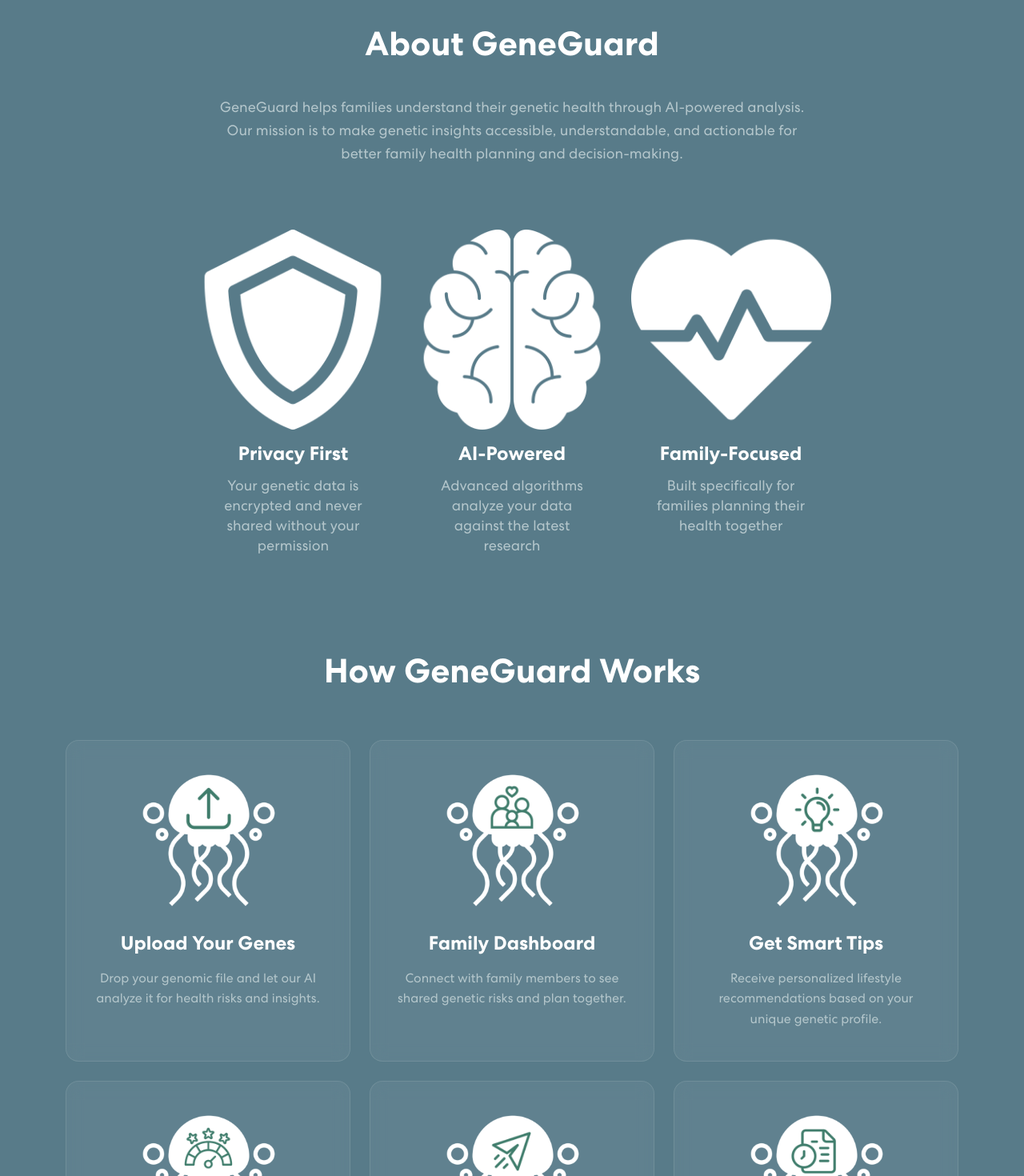
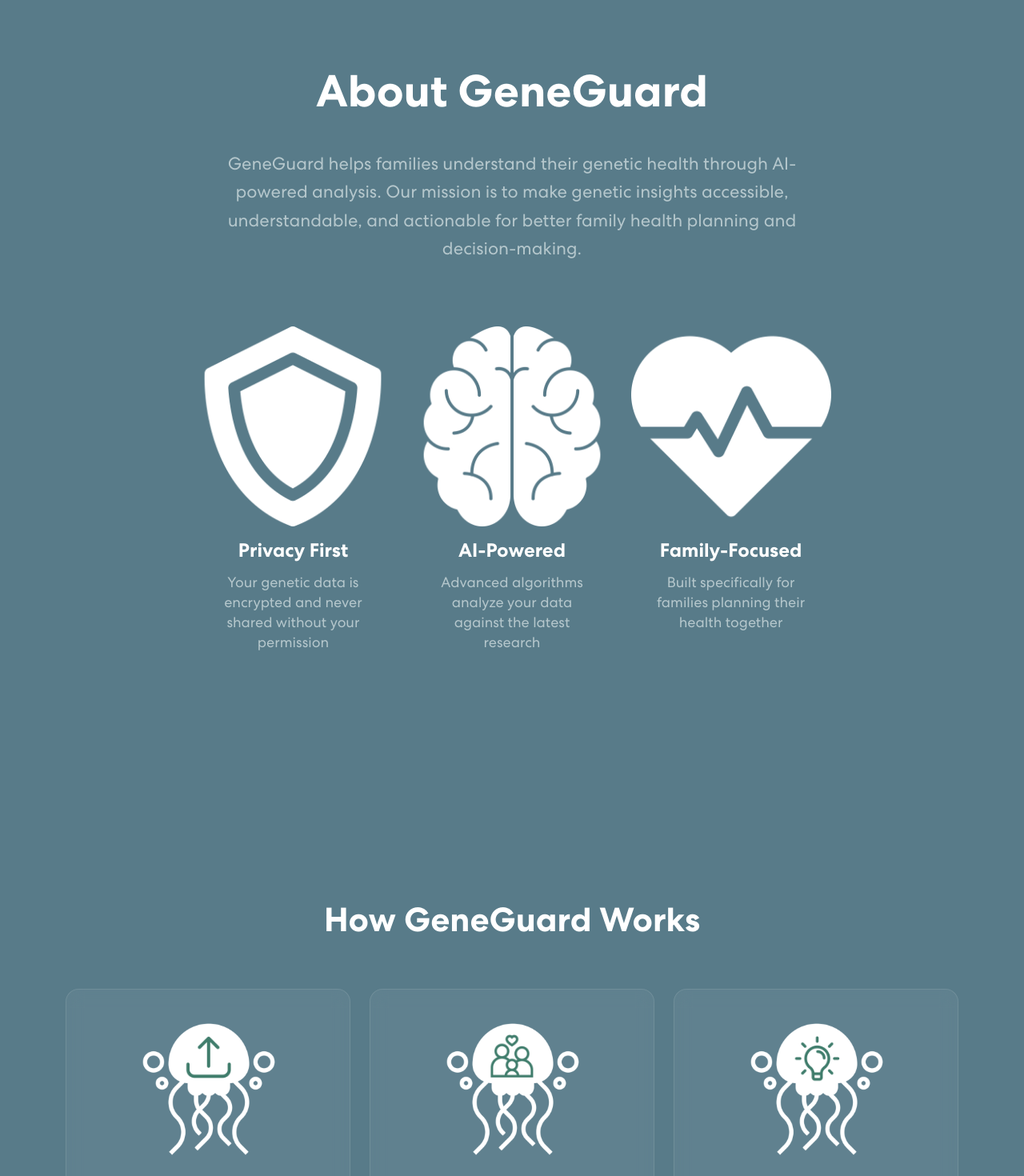
Before and after one commit to yeedaKing/GeneGuard, a React (Create React App) app: page / in a window 1280 px wide. Shown: the part 1160-2630 px from the top of the page at 80% size. Built offline with nearby package versions, Linux system fonts and the light colour scheme; no server answers.

Commit message:
added motion

```diff
--- a/package.json
+++ b/package.json
@@ -12,7 +12,7 @@
     "@testing-library/user-event": "^13.5.0",
     "bootstrap": "^5.2.3",
     "firebase": "^10.14.1",
-    "framer-motion": "^10.16.4",
+    "framer-motion": "^10.18.0",
     "react": "^18.2.0",
     "react-bootstrap": "^2.7.0",
     "react-bootstrap-icons": "^1.10.2",
--- a/src/App.css
+++ b/src/App.css
@@ -41,7 +41,7 @@ body {
   font-weight: 400;
   overflow-x: hidden;
   position: relative;
-  background-color: var(--color-dark-blue) !important;
+  background-color: var(--color-blue-gray) !important;
   color: #fff !important;
   font-family: 'Centra', sans-serif !important;
 }
@@ -591,7 +591,7 @@ nav.navbar .navbar-nav a.nav-link.navbar-link.active {
 
 /* Features Section */
 .features {
-  padding-bottom: 100px;
+  padding: 150px 0 120px;
   background: var(--color-blue-gray);
 }
 
@@ -1360,7 +1360,7 @@ nav.navbar .navbar-nav a.nav-link.navbar-link.active {
 
 /* About Section */
 .about-section {
-  padding: 100px 0 0px;
+  padding: 150px 0 120px;
   background: var(--color-blue-gray);
 }
 
@@ -1385,7 +1385,7 @@ nav.navbar .navbar-nav a.nav-link.navbar-link.active {
 .section-title {
   color: #fff;
   margin-bottom: 40px;
-  font-size: 42px;
+  font-size: 56px;
   font-weight: 700;
 }
 
@@ -1398,7 +1398,7 @@ nav.navbar .navbar-nav a.nav-link.navbar-link.active {
 
 .section-description {
   color: var(--color-light-gray);
-  font-size: 18px;
+  font-size: 22px;
   line-height: 1.6;
   margin-bottom: 32px;
 }
@@ -1433,7 +1433,7 @@ nav.navbar .navbar-nav a.nav-link.navbar-link.active {
 
 /* Process Section */
 .process-section {
-  padding: 100px 0;
+  padding: 150px 0 120px;
   background: var(--color-teal);
 }
 
@@ -1476,6 +1476,7 @@ nav.navbar .navbar-nav a.nav-link.navbar-link.active {
 .pricing-intro {
   max-width: 600px;
   margin: 0 auto 60px;
+  font-size: 22px;
 }
 
 .pricing-card {
--- a/src/pages/HomePage.js
+++ b/src/pages/HomePage.js
@@ -1,5 +1,6 @@
 import { Container, Row, Col } from "react-bootstrap";
 import { Link } from "react-router-dom";
+import { motion } from "framer-motion";
 import uploadImg from "../assets/img/upload.png";
 import familyImg from "../assets/img/family.png";
 import tipsImg from "../assets/img/tips.png";
@@ -54,6 +55,25 @@ export const HomePage = () => {
         }
     };
 
+    const fadeInUp = {
+        hidden: { opacity: 0, y: 60 },
+        visible: {
+            opacity: 1,
+            y: 0,
+            transition: { duration: 0.6, ease: "easeOut" }
+        }
+    };
+
+    const staggerContainer = {
+        hidden: { opacity: 0 },
+        visible: {
+            opacity: 1,
+            transition: {
+                staggerChildren: 0.2
+            }
+        }
+    };
+
     return (
         <>
             {/* Hero Section */}
@@ -87,19 +107,28 @@ export const HomePage = () => {
             </section>
 
             {/* About Section */}
-            <section id="about" className="about-section">
+            <motion.section
+                id="about"
+                className="about-section"
+                initial="hidden"
+                whileInView="visible"
+                viewport={{ once: false, amount: 0.1 }}
+                variants={ staggerContainer }
+            >
                 <Container>
                     <Row>
                         <Col lg={8} className="mx-auto text-center">
-                            <h2 className="section-title">About GeneGuard</h2>
-                            <p className="section-description">
+                            <motion.h2 className="section-title" variants={ fadeInUp }>
+                                About GeneGuard
+                            </motion.h2>
+                            <motion.p className="section-description" variants={ fadeInUp }>
                                 GeneGuard helps families understand their genetic health through AI-powered analysis.
                                 Our mission is to make genetic insights accessible, understandable, and actionable
                                 for better family health planning and decision-making.
-                            </p>
+                            </motion.p>
                             <Row className="mt-5">
                                 <Col md={4} className="mb-4">
-                                    <div className="value-prop text-center">
+                                    <motion.div className="value-prop text-center" variants={ fadeInUp }>
                                         <div className="value-icon">
                                             <img src={shieldImg} alt="SHIELD"/>
                                         </div>
@@ -107,10 +136,10 @@ export const HomePage = () => {
                                         <p className="value-description">
                                             Your genetic data is encrypted and never shared without your permission
                                         </p>
-                                    </div>
+                                    </motion.div>
                                 </Col>
                                 <Col md={4} className="mb-4">
-                                    <div className="value-prop text-center">
+                                    <motion.div className="value-prop text-center" variants={ fadeInUp }>
                                         <div className="value-icon">
                                             <img src={brainImg} alt="BRAIN"/>
                                         </div>
@@ -118,10 +147,10 @@ export const HomePage = () => {
                                         <p className="value-description">
                                             Advanced algorithms analyze your data against the latest research
                                         </p>
-                                    </div>
+                                    </motion.div>
                                 </Col>
                                 <Col md={4} className="mb-4">
-                                    <div className="value-prop text-center">
+                                    <motion.div className="value-prop text-center" variants={ fadeInUp }>
                                         <div className="value-icon">
                                             <img src={heartImg} alt="HEART"/>
                                         </div>
@@ -129,23 +158,30 @@ export const HomePage = () => {
                                         <p className="value-description">
                                             Built specifically for families planning their health together
                                         </p>
-                                    </div>
+                                    </motion.div>
                                 </Col>
                             </Row>
                         </Col>
                     </Row>
                 </Container>
-            </section>
+           </motion.section>
 
             {/* How It Works Section */}
-            <section className="features" id="features">
+            <motion.section
+                className="features"
+                id="features"
+                initial="hidden"
+                whileInView="visible"
+                viewport={{ once: false, amount: 0.2 }}
+                variants={staggerContainer}
+            >
                 <Container>
                     <div>
-                        <h2>How GeneGuard Works</h2>
+                        <motion.h2 variants={ fadeInUp }>How GeneGuard Works</motion.h2>
                         <Row className="g-4">
                             {features.map((feature, index) => (
                                 <Col key={index} md={6} lg={4}>
-                                    <div className="feature-card">
+                                    <motion.div className="feature-card" variants={ fadeInUp } whileHover={{ y: -8 }} transition={{ duration: 0.2 }}>
                                         <div className="feature-icon">
                                             <img
                                                 src={feature.imgUrl}
@@ -154,21 +190,30 @@ export const HomePage = () => {
                                         </div>
                                         <h3>{feature.title}</h3>
                                         <p>{feature.description}</p>
-                                    </div>
+                                    </motion.div>
                                 </Col>
                             ))}
                         </Row>
                     </div>
                 </Container>
-            </section>
+            </motion.section>
 
             {/* Process Section */}
-            <section className="process-section">
+            <motion.section
+                className="process-section"
+                initial="hidden"
+                whileInView="visible"
+                viewport={{ once: false, amount: 0.2 }}
+                variants={staggerContainer}
+            >
                 <Container>
                     <div>
-                        <h2 className="section-title-white text-center">Simple 3-Step Process</h2>
+                        <motion.h2 className="section-title-white text-center" variants={ fadeInUp }>
+                            Simple 3-Step Process
+                        </motion.h2>
                         <Row className="g-4">
                             <Col md={4} className="text-center">
+                                <motion.div variants={ fadeInUp }>
                                     <div className="process-icon">
                                         <img src={fileImg} alt="Upload" />
                                     </div>
@@ -176,8 +221,10 @@ export const HomePage = () => {
                                     <p className="process-description">
                                         Upload your genomic file securely to our platform
                                     </p>
+                                </motion.div>
                             </Col>
                             <Col md={4} className="text-center">
+                                <motion.div variants={ fadeInUp }>
                                     <div className="process-icon">
                                         <img src={aiImg} alt="AI" />
                                     </div>
@@ -185,8 +232,10 @@ export const HomePage = () => {
                                     <p className="process-description">
                                         Our system analyzes your variants against disease databases and research
                                     </p>
+                                </motion.div>
                             </Col>
                             <Col md={4} className="text-center">
+                                <motion.div variants={ fadeInUp }>
                                     <div className="process-icon">
                                         <img src={reportImg} alt="Report" />
                                     </div>
@@ -194,27 +243,37 @@ export const HomePage = () => {
                                     <p className="process-description">
                                         Receive clear risk assessments and personalized health recommendations
                                     </p>
+                                </motion.div>
                             </Col>
                         </Row>
                     </div>
                 </Container>
-            </section>
+            </motion.section>
 
             {/* Pricing Section */}
-            <section id="pricing" className="pricing-section">
+            <motion.section
+                id="pricing"
+                className="pricing-section"
+                initial="hidden"
+                whileInView="visible"
+                viewport={{ once: false, amount: 0.2 }}
+                variants={staggerContainer}
+            >
                 <Container>
                     <Row className="text-center mb-5">
                         <Col>
-                            <h2 className="section-title">Simple, Family-Friendly Pricing</h2>
-                            <p className="section-description pricing-intro">
+                            <motion.h2 className="section-title" variants={ fadeInUp }>
+                                Simple, Family-Friendly Pricing
+                            </motion.h2>
+                            <motion.p className="section-description pricing-intro" variants={ fadeInUp }>
                                 Get started for free and upgrade as your family grows.
-                            </p>
+                            </motion.p>
                         </Col>
                     </Row>
 
                     <Row className="justify-content-center">
                         <Col lg={4} md={6} className="mb-4">
-                            <div className="pricing-card">
+                            <motion.div className="pricing-card" variants={ fadeInUp }>
                                 <h4 className="pricing-tier">Free</h4>
                                 <div className="pricing-amount">$0</div>
                                 <p className="pricing-subtitle">Perfect for individuals getting started</p>
@@ -228,11 +287,11 @@ export const HomePage = () => {
                                 <Link to="/auth" className="btn-primary-large pricing-btn featured-btn">
                                     Get Started Free
                                 </Link>
-                            </div>
+                            </motion.div>
                         </Col>
 
                         <Col lg={4} md={6} className="mb-4">
-                            <div className="pricing-card featured">
+                            <motion.div className="pricing-card featured" variants={ fadeInUp }>
                                 <div className="pricing-badge">RECOMMENDED</div>
                                 <h4 className="pricing-tier">Family Plan</h4>
                                 <div className="pricing-amount">$10</div>
@@ -249,14 +308,20 @@ export const HomePage = () => {
                                 <Link to="/auth" className="btn-primary-large pricing-btn featured-btn">
                                     Start Family Plan
                                 </Link>
-                            </div>
+                            </motion.div>
                         </Col>
                     </Row>
                 </Container>
-            </section>
+            </motion.section>
 
             {/* Final CTA Section */}
-            <section className="final-cta">
+            <motion.section
+                className="final-cta"
+                initial="hidden"
+                whileInView="visible"
+                viewport={{ once: false, amount: 0.5 }}
+                variants={fadeInUp}
+            >
                 <Container>
                     <Row className="text-center">
                         <Col>
@@ -272,7 +337,7 @@ export const HomePage = () => {
                         </Col>
                     </Row>
                 </Container>
-            </section>
+            </motion.section>
         </>
     );
 };
```
Also changed, not shown: 1 other file (tests, documents, lock files or other folders). Lines whose indentation alone changed are shown as unchanged.
